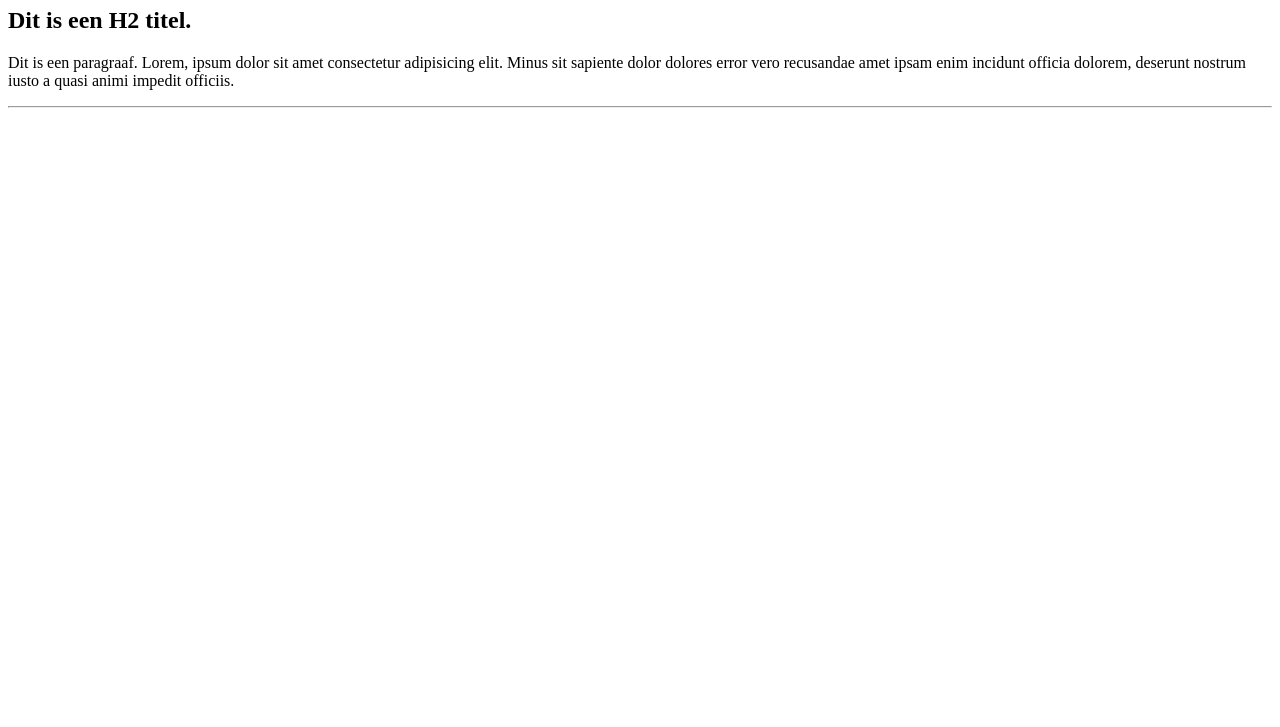
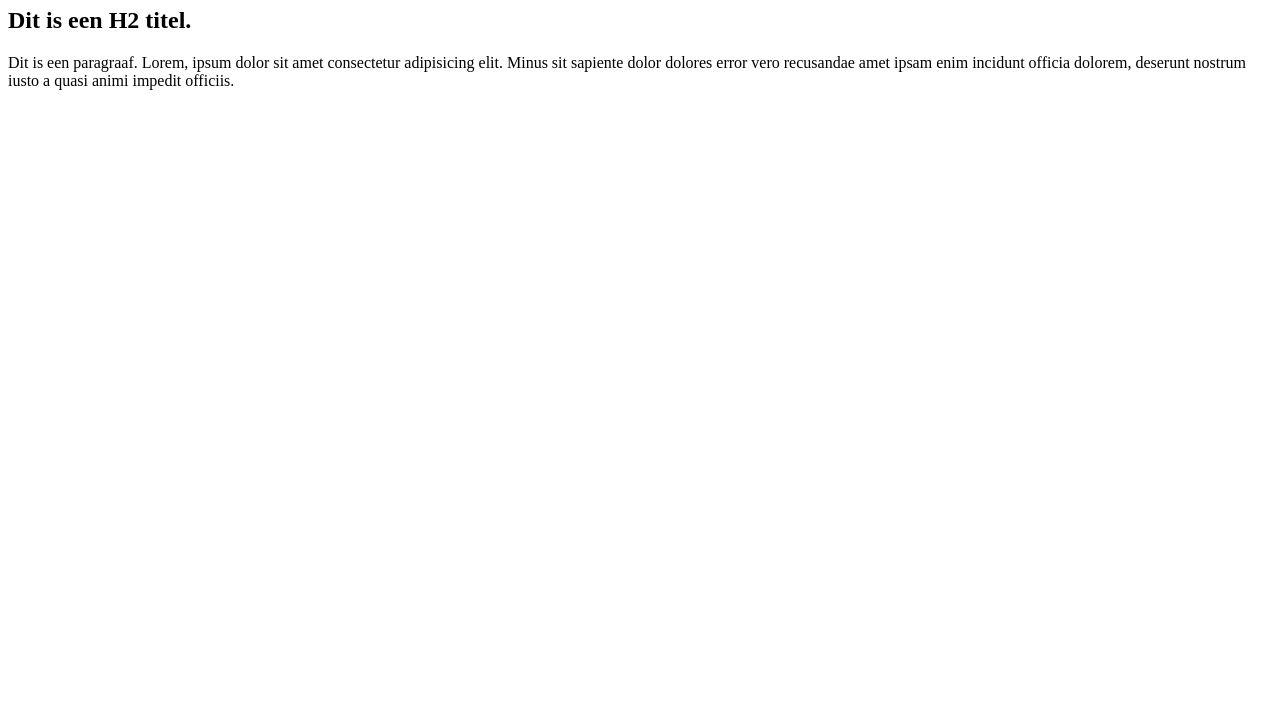
Before and after one commit to BADijkman/Winc_Acad_Level01, a plain HTML site: page index.html in a window 1280 px wide. Shown: the part 73-800 px from the top of the page. Drawn offline with Linux system fonts and the light colour scheme.

Commit message:
Update index.html

```diff
--- a/index.html
+++ b/index.html
@@ -11,6 +11,6 @@
        <p> Dit is een paragraaf.
            Lorem, ipsum dolor sit amet consectetur adipisicing elit. Minus sit sapiente dolor dolores error vero recusandae amet ipsam enim incidunt officia dolorem, deserunt nostrum iusto a quasi animi impedit officiis.
        </p>
-       <hr>
+       </hr>
     </body>
 </html>
```
